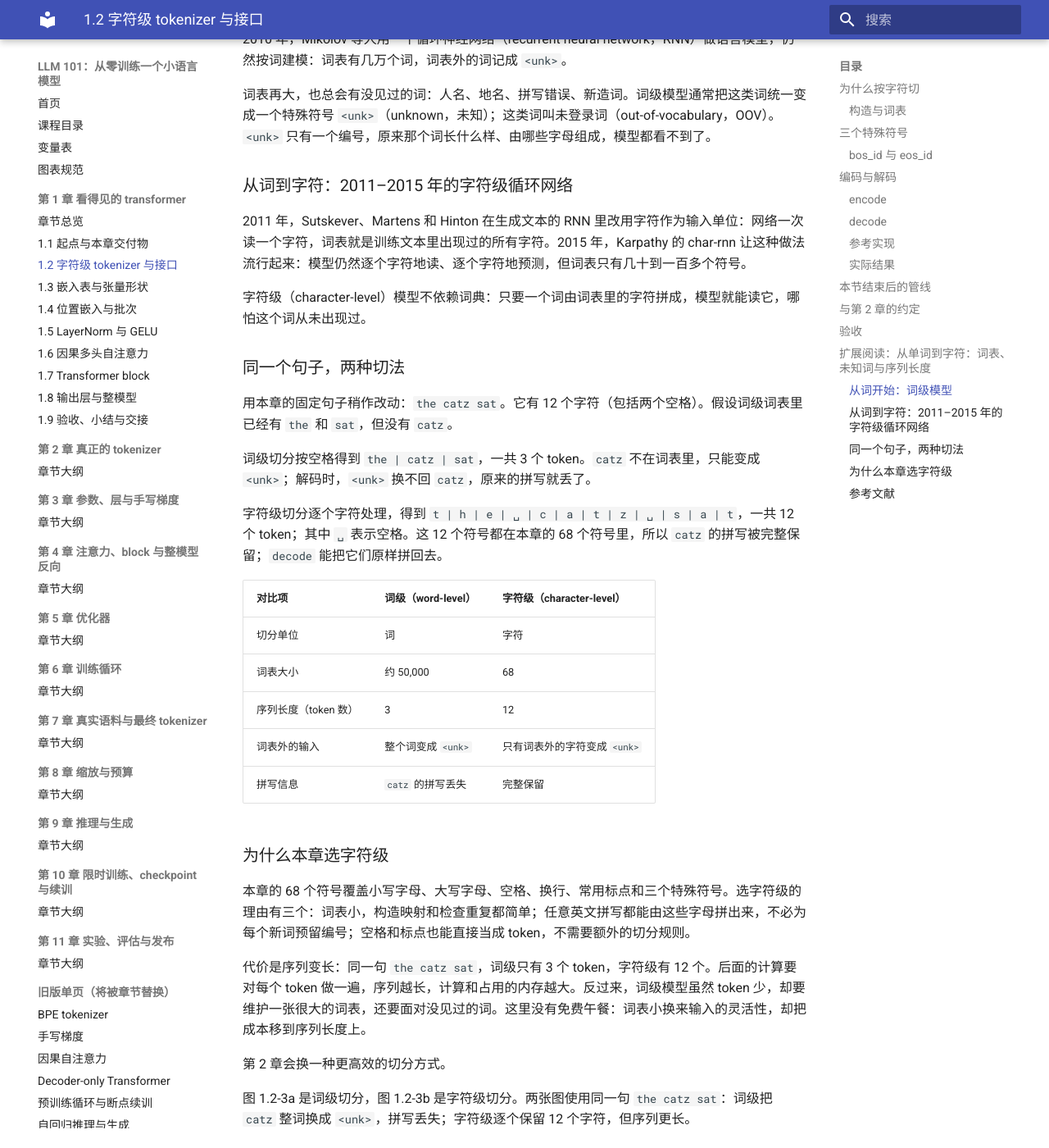
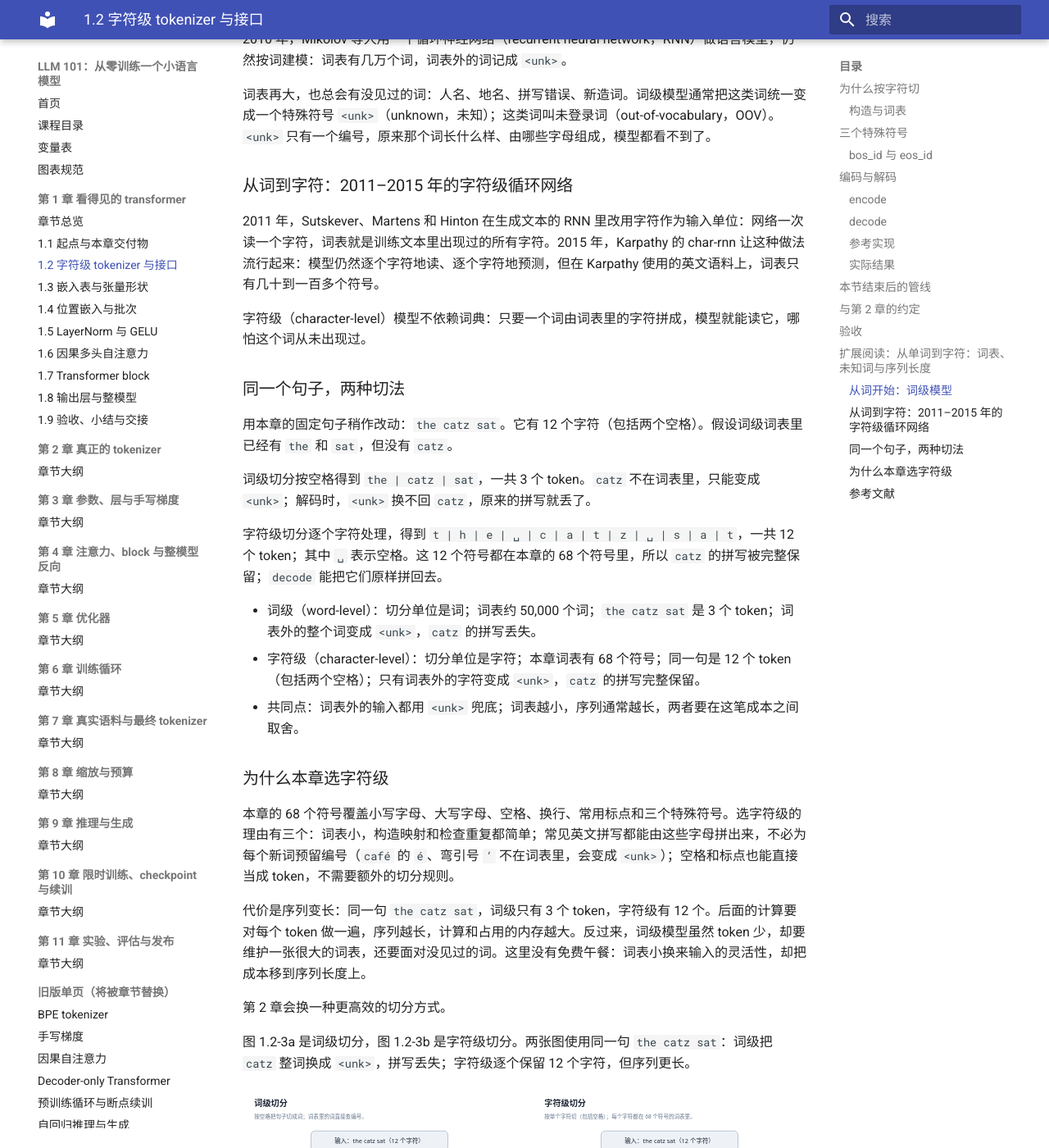
Before and after one commit to tigersoldier/llm-101, an MkDocs documentation site: the page built from docs/course/ch01/1.2.md, in a window 1280 px wide and 1400 px high, scrolled down 7074 px. Shown: the whole window at 82% size. Built offline with MkDocs 1.6.1 and Material for MkDocs 9.7.7, drawn with Linux system fonts in a browser that asks for light colours.

Commit message:
Fix 1.2 extension figures, comparison text and glossary

```diff
--- a/docs/course/ch01/1.2.md
+++ b/docs/course/ch01/1.2.md
@@ -270,7 +270,7 @@ character       'l'
 
 ### 从词到字符：2011–2015 年的字符级循环网络
 
-2011 年，Sutskever、Martens 和 Hinton 在生成文本的 RNN 里改用字符作为输入单位：网络一次读一个字符，词表就是训练文本里出现过的所有字符。2015 年，Karpathy 的 char-rnn 让这种做法流行起来：模型仍然逐个字符地读、逐个字符地预测，但词表只有几十到一百多个符号。
+2011 年，Sutskever、Martens 和 Hinton 在生成文本的 RNN 里改用字符作为输入单位：网络一次读一个字符，词表就是训练文本里出现过的所有字符。2015 年，Karpathy 的 char-rnn 让这种做法流行起来：模型仍然逐个字符地读、逐个字符地预测，但在 Karpathy 使用的英文语料上，词表只有几十到一百多个符号。
 
 字符级（character-level）模型不依赖词典：只要一个词由词表里的字符拼成，模型就能读它，哪怕这个词从未出现过。
 
@@ -282,17 +282,13 @@ character       'l'
 
 字符级切分逐个字符处理，得到 `t | h | e | ␣ | c | a | t | z | ␣ | s | a | t`，一共 12 个 token；其中 `␣` 表示空格。这 12 个符号都在本章的 68 个符号里，所以 `catz` 的拼写被完整保留；`decode` 能把它们原样拼回去。
 
-|对比项|词级（word-level）|字符级（character-level）|
-|---|---|---|
-|切分单位|词|字符|
-|词表大小|约 50,000|68|
-|序列长度（token 数）|3|12|
-|词表外的输入|整个词变成 `<unk>`|只有词表外的字符变成 `<unk>`|
-|拼写信息|`catz` 的拼写丢失|完整保留|
+- 词级（word-level）：切分单位是词；词表约 50,000 个词；`the catz sat` 是 3 个 token；词表外的整个词变成 `<unk>`，`catz` 的拼写丢失。
+- 字符级（character-level）：切分单位是字符；本章词表有 68 个符号；同一句是 12 个 token（包括两个空格）；只有词表外的字符变成 `<unk>`，`catz` 的拼写完整保留。
+- 共同点：词表外的输入都用 `<unk>` 兜底；词表越小，序列通常越长，两者要在这笔成本之间取舍。
 
 ### 为什么本章选字符级
 
-本章的 68 个符号覆盖小写字母、大写字母、空格、换行、常用标点和三个特殊符号。选字符级的理由有三个：词表小，构造映射和检查重复都简单；任意英文拼写都能由这些字母拼出来，不必为每个新词预留编号；空格和标点也能直接当成 token，不需要额外的切分规则。
+本章的 68 个符号覆盖小写字母、大写字母、空格、换行、常用标点和三个特殊符号。选字符级的理由有三个：词表小，构造映射和检查重复都简单；常见英文拼写都能由这些字母拼出来，不必为每个新词预留编号（`café` 的 `é`、弯引号 `’` 不在词表里，会变成 `<unk>`）；空格和标点也能直接当成 token，不需要额外的切分规则。
 
 代价是序列变长：同一句 `the catz sat`，词级只有 3 个 token，字符级有 12 个。后面的计算要对每个 token 做一遍，序列越长，计算和占用的内存越大。反过来，词级模型虽然 token 少，却要维护一张很大的词表，还要面对没见过的词。这里没有免费午餐：词表小换来输入的灵活性，却把成本移到序列长度上。
 
@@ -302,11 +298,11 @@ character       'l'
 
 <div class="figure-pair">
 <figure>
-<img src="../../../assets/ch01/21-word-level.svg?v=1" alt="词级切分：the、catz、sat 三个 token，catz 变成 &lt;unk&gt;" loading="lazy">
+<img src="../../../assets/ch01/21-word-level.svg?v=2" alt="词级切分：the、catz、sat 三个 token，catz 变成 &lt;unk&gt;" loading="lazy">
 <figcaption>图 1.2-3a：词级切分把 <code>the catz sat</code> 切成 3 个词；<code>catz</code> 不在约 50,000 个词的词表里，只能记成 <code>&lt;unk&gt;</code>，原来的拼写丢失。灰色实线表示词表内的词，橙色虚线表示词表外的词。</figcaption>
 </figure>
 <figure>
-<img src="../../../assets/ch01/22-char-level.svg?v=1" alt="字符级切分：the catz sat 的 12 个字符逐字进入 68 个符号的词表" loading="lazy">
+<img src="../../../assets/ch01/22-char-level.svg?v=2" alt="字符级切分：the catz sat 的 12 个字符逐字进入 68 个符号的词表" loading="lazy">
 <figcaption>图 1.2-3b：字符级切分把同一句切成 12 个字符，每个字符都在 68 个符号的词表中，拼写完整保留；代价是序列从 3 个 token 变成 12 个。灰色实线表示普通字符，蓝色虚线表示空格（<code>␣</code>）。</figcaption>
 </figure>
 </div>
```
Also changed, not shown: docs/glossary.md (+2 -0 lines), docs/assets/ch01/21-word-level.svg, docs/assets/ch01/22-char-level.svg.
